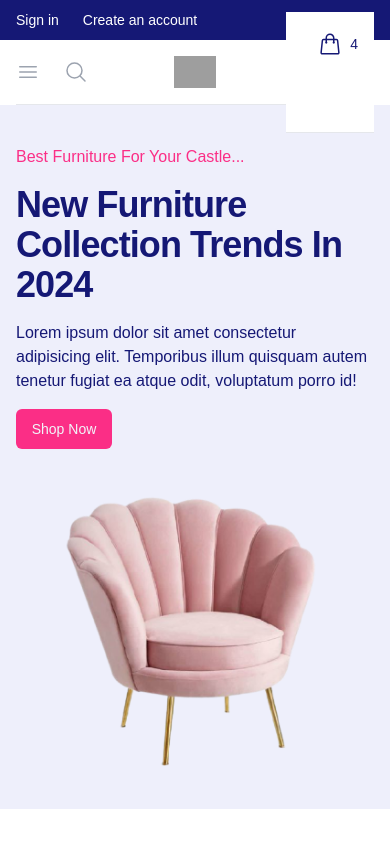
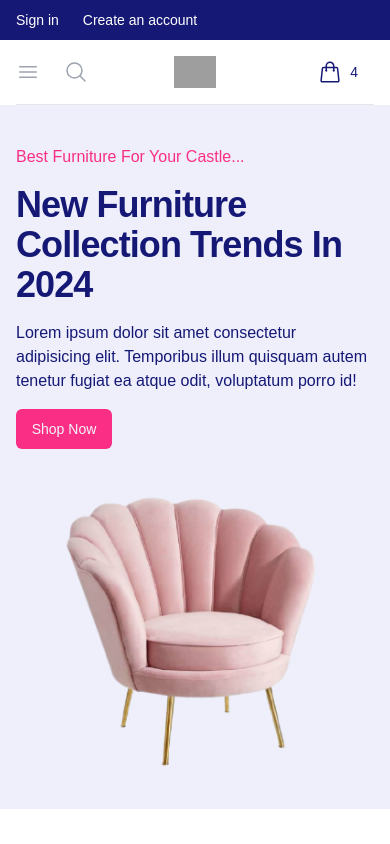
Before and after one commit to Hyperchain-Technolgy/furniture, a React (Vite) app: page / in a window 390 px wide. Shown: the top 844 px of the page. Built offline with nearby package versions, Linux system fonts and the light colour scheme; grey boxes are pictures that could not be loaded; a web font is replaced by a local one.

Commit message:
remove unnecessary padding

```diff
--- a/src/Components/Cart.jsx
+++ b/src/Components/Cart.jsx
@@ -29,8 +29,8 @@ const products = [
 const Cart = () => {
   return (
     <section className="relative bg-white">
-      <nav aria-label="Top" className="mx-auto max-w-7xl sm:px-6 lg:px-8">
-        <div className="relative border-b border-gray-200 px-4 pb-14 sm:static sm:px-0 sm:pb-0">
+      <div aria-label="Top" className="mx-auto max-w-7xl sm:px-6 lg:px-8">
+        <div className="relative border-b border-gray-200 px-4 sm:static sm:px-0 sm:pb-0">
           <div className="flex h-16 items-center justify-between">
             <Popover className="ml-4 flow-root text-sm lg:relative lg:ml-8">
               <Popover.Button className="group -m-2 flex items-center p-2">
@@ -84,7 +84,7 @@ const Cart = () => {
             </Popover>
           </div>
         </div>
-      </nav>
+      </div>
     </section >
   )
 }
```
